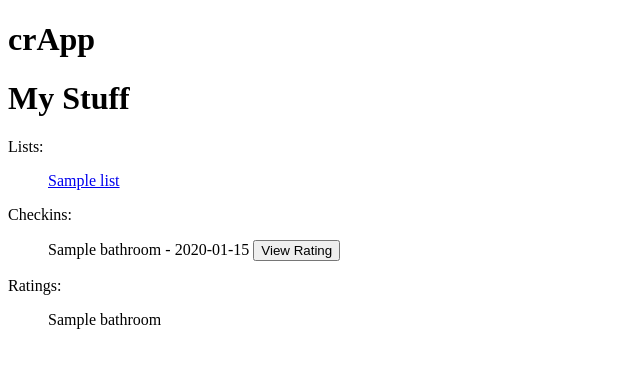
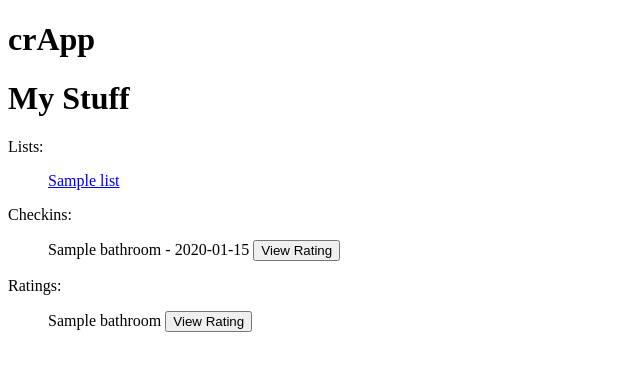
Before and after one commit to ambergers/crapp, a Flask app: page /users/1 in a window 1280 px wide. Shown: the top 371 px of the page, without its empty margins (0-640 px from the left). Run offline with Flask 2, Linux system fonts and the light colour scheme; tables that the repository leaves empty hold one stand-in row (values such as "Sample post").

Commit message:
Added view rating button to ratings section in user_hub.html

```diff
--- a/templates/user_hub.html
+++ b/templates/user_hub.html
@@ -29,16 +29,14 @@ Checkins:
         document.getElementById("{{ checkin.checkin_id }}").addEventListener('click', function() {
           const url = '/rating/{{ checkin.rating.rating_id }}';
           window.location = url;
-          console.log("has rating, rating_id: {{ checkin.rating.rating_id }}");
         })
         </script>
     {% else %}
-        <button type="button" id="{{ checkin.checkin_id }}">Add Rating</button>
+        <button type="button" id="checkin{{ checkin.checkin_id }}">Add Rating</button>
         <script>
-        document.getElementById("{{ checkin.checkin_id }}").addEventListener('click', function() {
+        document.getElementById("checkin{{ checkin.checkin_id }}").addEventListener('click', function() {
           const url = '/rate/{{ checkin.bathroom.bathroom_id }}/{{ checkin.checkin_id}}';
           window.location = url;
-          console.log("rating: {{ checkin.rating }}");
         })
         </script>
     {% endif %}
@@ -55,6 +53,13 @@ Ratings:
     {% else %}
       {{ rating.bathroom.bathroom_id }}
     {% endif %}
+    <button type="button" id="rating{{ rating.rating_id }}">View Rating</button>
+    <script>
+      document.getElementById("rating{{ rating.rating_id }}").addEventListener('click', function() {
+        const url = '/rating/{{ rating.rating_id }}';
+        window.location = url;
+      })
+    </script>
   </li>
   {% endfor %}
 </ul>
```
